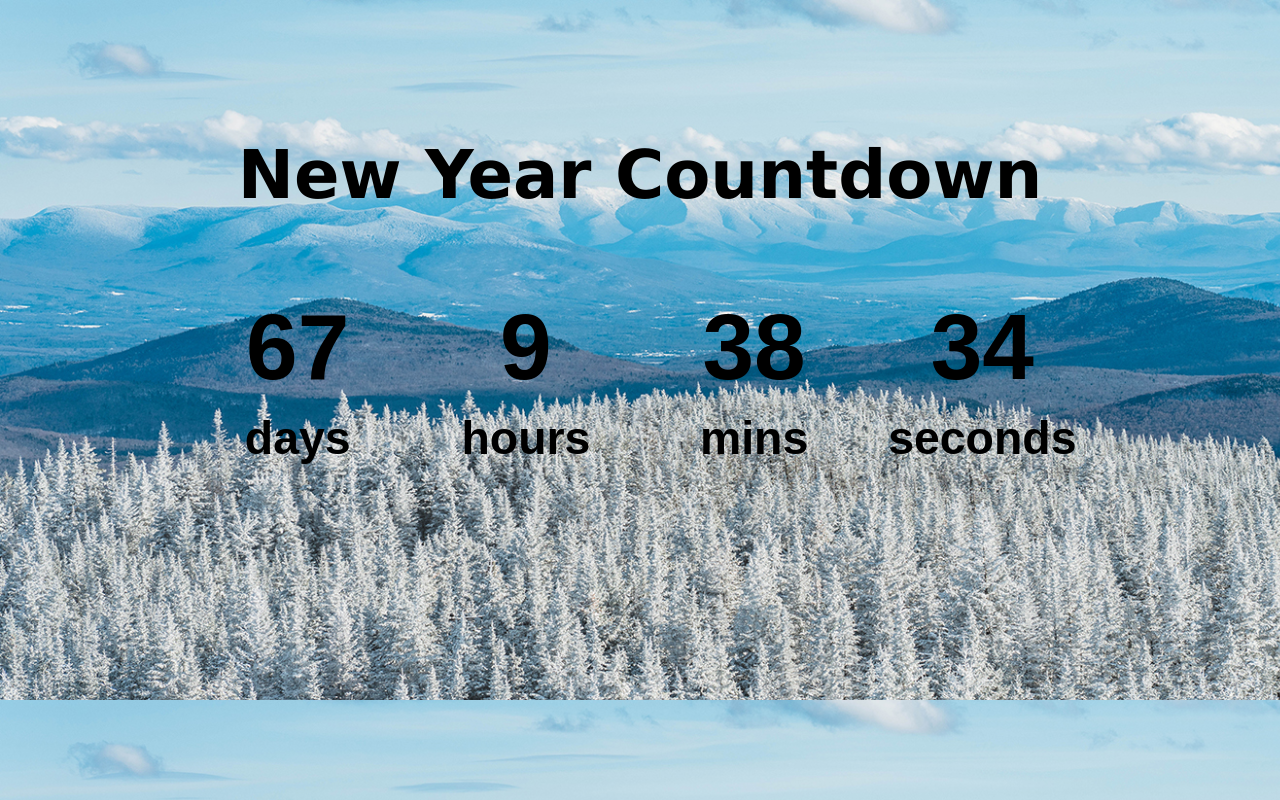
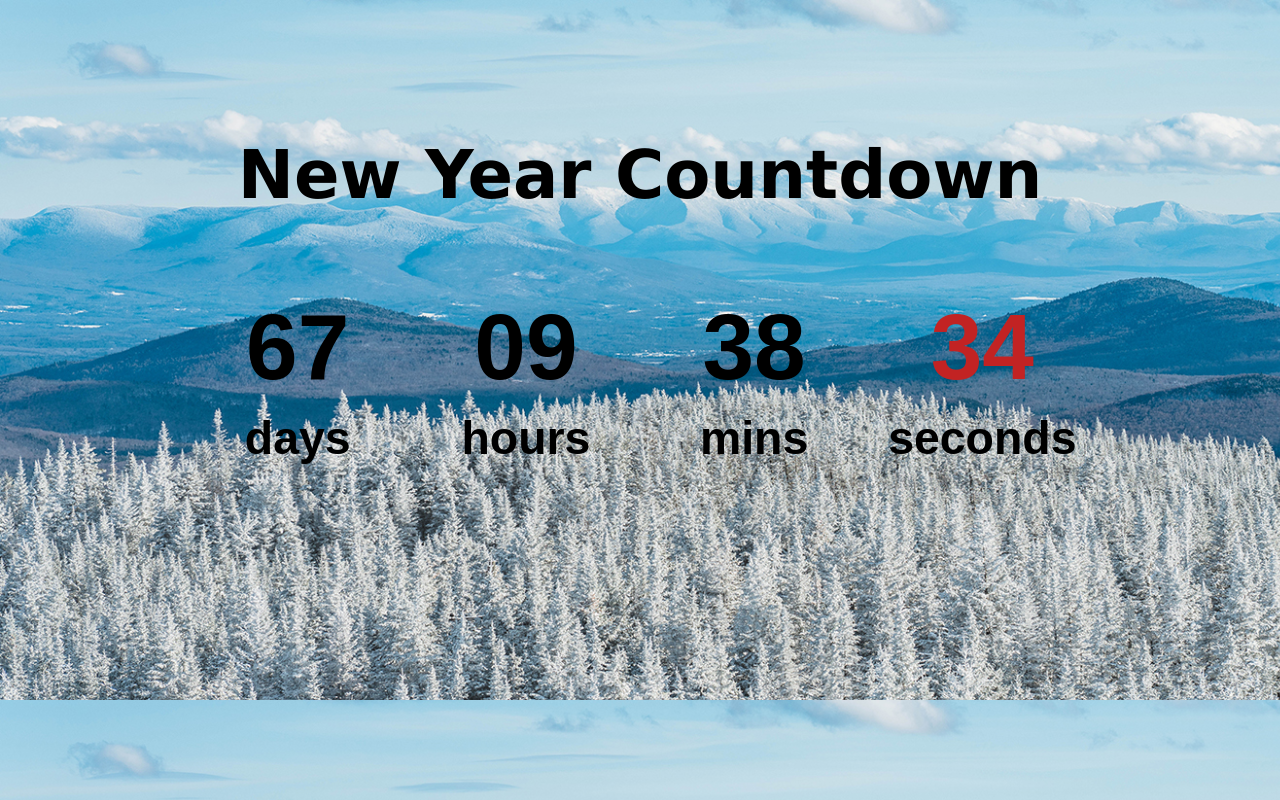
Before and after one commit to Nai-2024/Oct25_Assignment_2, a plain HTML site: page index.html in a window 1280 px wide. Drawn offline with Linux system fonts and the light colour scheme.

Commit message:
Bugs are fixed in App.js file and App.css

```diff
--- a/css/app.css
+++ b/css/app.css
@@ -43,3 +43,7 @@ span {
   font-size: 2.9em;
   font-weight: bold;
 }
+
+.secs p {
+  color: rgb(194, 35, 35);
+}
--- a/scripts/app.js
+++ b/scripts/app.js
@@ -22,10 +22,18 @@ function calculateTimeRemaining() {
 function updateCountdown() {
   const timeRemaining = calculateTimeRemaining();
 
-  daysEl.innerHTML = (timeRemaining.days);
-  hoursEl.innerHTML = (timeRemaining.hours);
-  minsEl.innerHTML = (timeRemaining.minutes);
-  secsEl.innerHTML = (timeRemaining.seconds);
+function formatTime(time) {
+  if (time < 10) {
+    return '0' + time;
+  } else {
+    return time.toString();
+  }
+}
+
+  daysEl.innerHTML = formatTime(timeRemaining.days);
+  hoursEl.innerHTML = formatTime(timeRemaining.hours);
+  minsEl.innerHTML = formatTime(timeRemaining.minutes);
+  secsEl.innerHTML = formatTime(timeRemaining.seconds);
 
   setTimeout(updateCountdown, 1000);
 }
```
